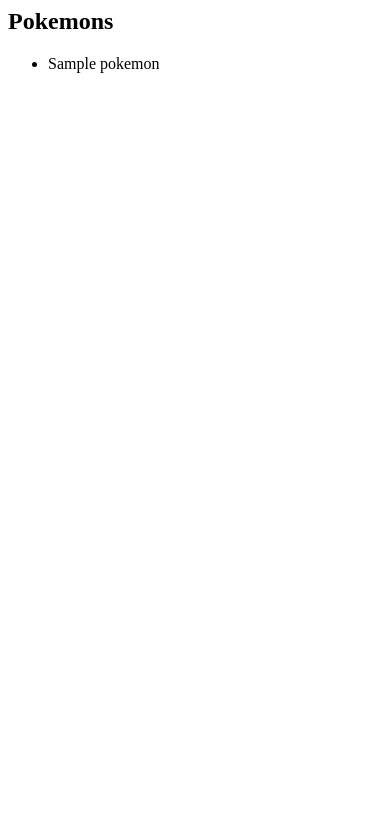
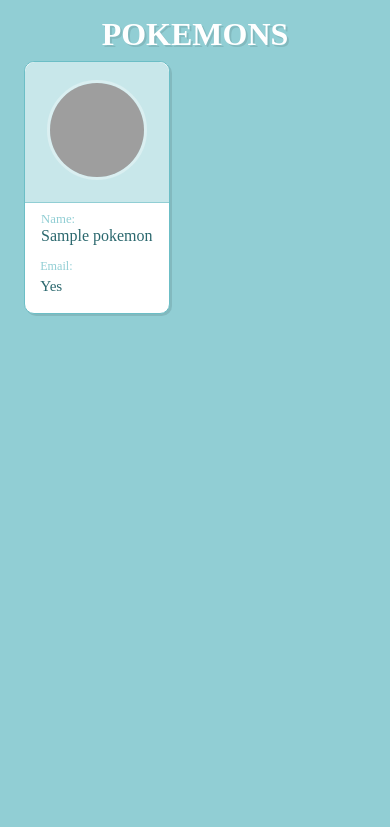
Before and after one commit to iustitia/pylight_demo, a Django app: page /pokemon/list/ in a window 390 px wide. Shown: the top 827 px of the page. Run offline with Django 3.2, Linux system fonts and the light colour scheme; tables that the repository leaves empty hold one stand-in row (values such as "Sample post"); grey boxes are pictures that could not be loaded.

Commit message:
templates with styles

```diff
--- /dev/null
+++ b/pokedex/static/pokedex/style.css
@@ -0,0 +1,163 @@
+body {
+  background-color: #91ced4;
+}
+body * {
+  box-sizing: border-box;
+}
+
+.header {
+  background-color: #327a81;
+  color: white;
+  font-size: 1.5em;
+  padding: 1rem;
+  text-align: center;
+  text-transform: uppercase;
+}
+
+img {
+  border-radius: 50%;
+  height: 60px;
+  width: 60px;
+}
+
+.table-users {
+  border: 1px solid #327a81;
+  border-radius: 10px;
+  box-shadow: 3px 3px 0 rgba(0, 0, 0, 0.1);
+  max-width: calc(100% - 2em);
+  margin: 1em auto;
+  overflow: hidden;
+  width: 800px;
+}
+
+table {
+  width: 100%;
+}
+table td, table th {
+  color: #2b686e;
+  padding: 10px;
+}
+table td {
+  text-align: center;
+  vertical-align: middle;
+}
+table td:last-child {
+  font-size: 0.95em;
+  line-height: 1.4;
+  text-align: left;
+}
+table th {
+  background-color: #daeff1;
+  font-weight: 300;
+}
+table tr:nth-child(2n) {
+  background-color: white;
+}
+table tr:nth-child(2n+1) {
+  background-color: #edf7f8;
+}
+
+@media screen and (max-width: 700px) {
+  table, tr, td {
+    display: block;
+  }
+
+  td:first-child {
+    position: absolute;
+    top: 50%;
+    -webkit-transform: translateY(-50%);
+            transform: translateY(-50%);
+    width: 100px;
+  }
+  td:not(:first-child) {
+    clear: both;
+    margin-left: 100px;
+    padding: 4px 20px 4px 90px;
+    position: relative;
+    text-align: left;
+  }
+  td:not(:first-child):before {
+    color: #91ced4;
+    content: '';
+    display: block;
+    left: 0;
+    position: absolute;
+  }
+  td:nth-child(2):before {
+    content: 'Name:';
+  }
+  td:nth-child(3):before {
+    content: 'Email:';
+  }
+  td:nth-child(4):before {
+    content: 'Phone:';
+  }
+  td:nth-child(5):before {
+    content: 'Comments:';
+  }
+
+  tr {
+    padding: 10px 0;
+    position: relative;
+  }
+  tr:first-child {
+    display: none;
+  }
+}
+@media screen and (max-width: 500px) {
+  .header {
+    background-color: transparent;
+    color: white;
+    font-size: 2em;
+    font-weight: 700;
+    padding: 0;
+    text-shadow: 2px 2px 0 rgba(0, 0, 0, 0.1);
+  }
+
+  img {
+    border: 3px solid;
+    border-color: #daeff1;
+    height: 100px;
+    margin: 0.5rem 0;
+    width: 100px;
+  }
+
+  td:first-child {
+    background-color: #c8e7ea;
+    border-bottom: 1px solid #91ced4;
+    border-radius: 10px 10px 0 0;
+    position: relative;
+    top: 0;
+    -webkit-transform: translateY(0);
+            transform: translateY(0);
+    width: 100%;
+  }
+  td:not(:first-child) {
+    margin: 0;
+    padding: 5px 1em;
+    width: 100%;
+  }
+  td:not(:first-child):before {
+    font-size: .8em;
+    padding-top: 0.3em;
+    position: relative;
+  }
+  td:last-child {
+    padding-bottom: 1rem !important;
+  }
+
+  tr {
+    background-color: white !important;
+    border: 1px solid #6cbec6;
+    border-radius: 10px;
+    box-shadow: 2px 2px 0 rgba(0, 0, 0, 0.1);
+    margin: 0.5rem 0;
+    padding: 0;
+  }
+
+  .table-users {
+    border: none;
+    box-shadow: none;
+    overflow: visible;
+  }
+}
--- /dev/null
+++ b/pokedex/templates/pokedex/base.html
@@ -0,0 +1,16 @@
+{% load static %}
+<!DOCTYPE html>
+<body>
+<head>
+    <link rel="stylesheet" type="text/css" href="{% static 'pokedex/style.css' %}">
+</head>
+<body>
+    <div class="content container">
+        <div class="row">
+            <div class="col-md-8">
+            {% block content %}
+            {% endblock %}
+            </div>
+        </div>
+    </div>
+</body>
--- a/pokedex/templates/pokedex/pokemon_list.html
+++ b/pokedex/templates/pokedex/pokemon_list.html
@@ -1,9 +1,30 @@
+
+
+{% extends 'pokedex/base.html' %}
 
 {% block content %}
-    <h2>Pokemons</h2>
-    <ul>
+
+<div class="table-users">
+   <div class="header">Pokemons</div>
+
+   <table cellspacing="0">
+      <tr>
+         <th>Picture</th>
+         <th>Name</th>
+         <th>Is yellow?</th>
+         <!--<th></th>-->
+         <!--<th width="230">Comments</th>-->
+      </tr>
+       <tr>
         {% for pokemon in object_list %}
-            <li>{{ pokemon.name }}</li>
+         <td><img src="http://lorempixel.com/100/100/abstract/" alt="" /></td>
+         <td>{{ pokemon.name }}</td>
+         <td>{% if pokemon.is_yellow %}Yes{% else %}No{% endif %}</td>
+         <!--<td></td>-->
+         <!--<td>Lorem ipsum dolor sit amet, consectetur adipisicing elit. </td>-->
         {% endfor %}
-    </ul>
+      </tr>
+
+   </table>
+</div>
 {% endblock %}
--- a/pylight_demo/urls.py
+++ b/pylight_demo/urls.py
@@ -13,10 +13,12 @@
     1. Import the include() function: from django.urls import include, path
     2. Add a URL to urlpatterns:  path('blog/', include('blog.urls'))
 """
+from django.conf import settings
+from django.conf.urls.static import static
 from django.contrib import admin
 from django.urls import path, include
 
 urlpatterns = [
     path('admin/', admin.site.urls),
     path('pokemon/', include('pokedex.urls')),
-]
+] + static(settings.STATIC_URL, document_root=settings.STATIC_ROOT)
```
